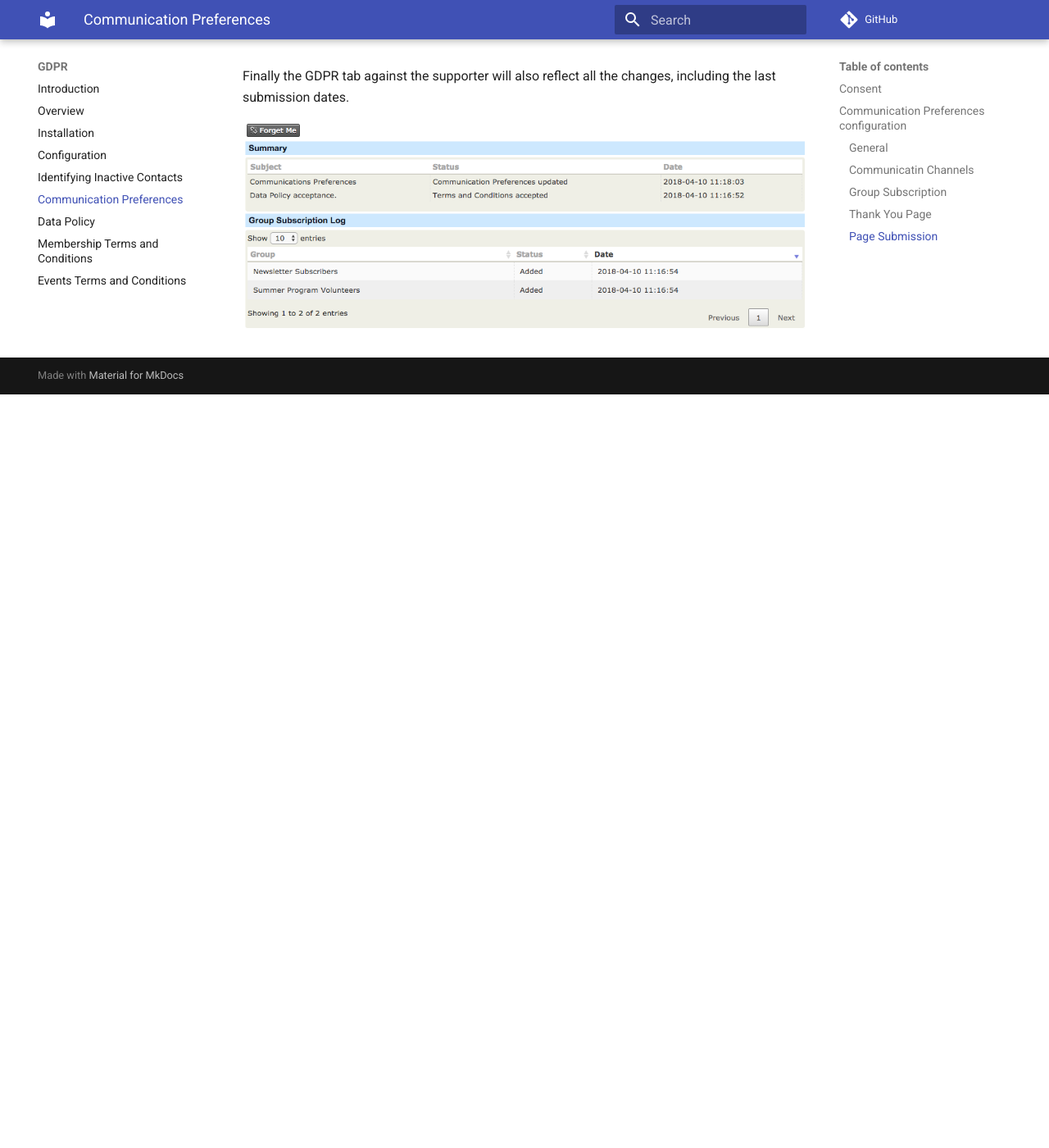
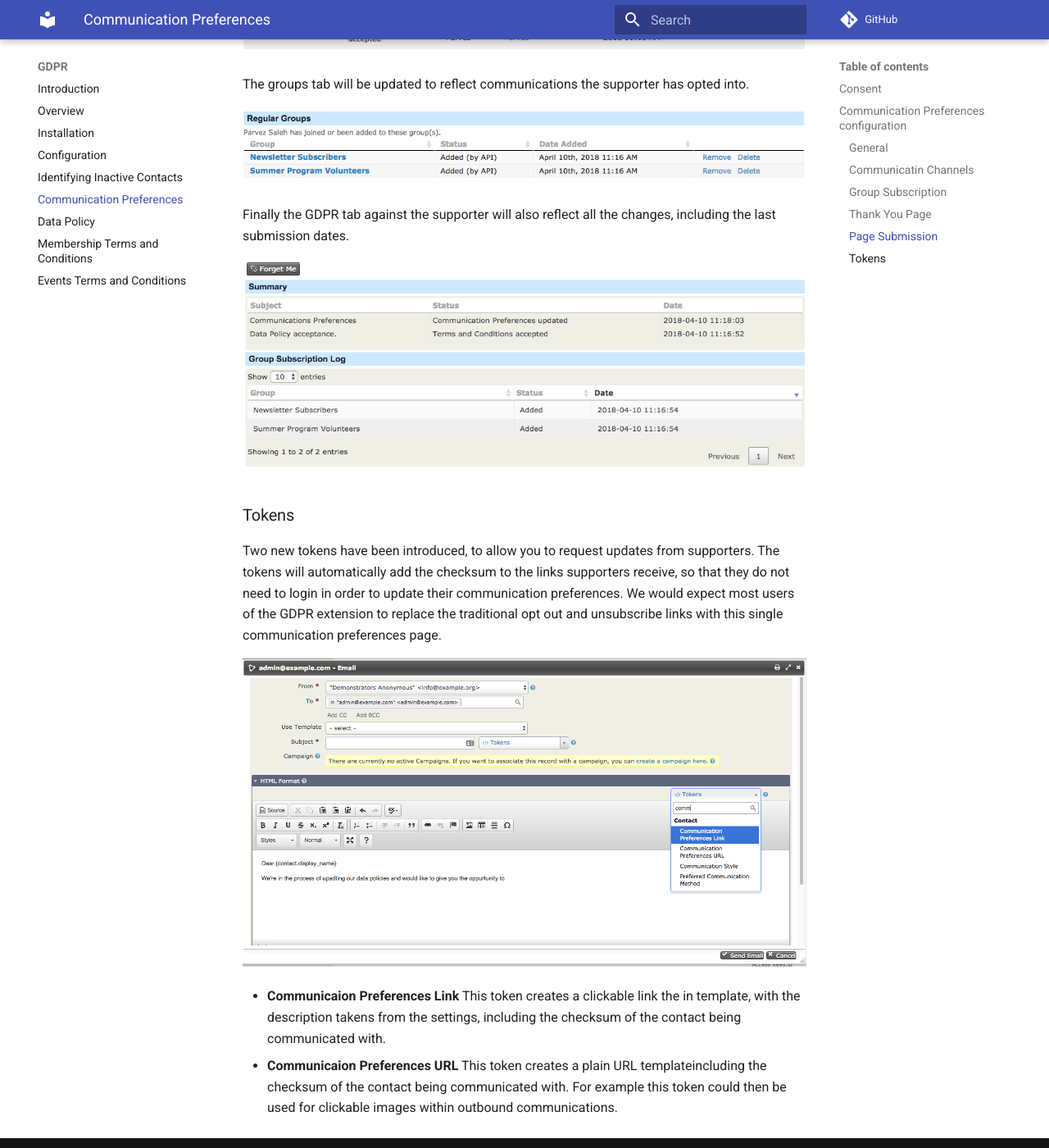
Before and after one commit to veda-consulting-company/uk.co.vedaconsulting.gdpr, an MkDocs documentation site: the page built from docs/communication-preferences.md, in a window 1280 px wide and 1400 px high, scrolled down 6725 px. Shown: the whole window at 82% size. Built offline with MkDocs 1.6.1 and Material for MkDocs 9.7.7, drawn with Linux system fonts in a browser that asks for light colours; comment, search, counter and statistics services are not loaded; old or Windows-style settings are respelled for this version of MkDocs; before the commit the page ends 7206 px from its top, so only the background shows below that; some of the changed text lies outside the part shown.

Commit message:
Docs Communication Preferences

```diff
--- a/docs/communication-preferences.md
+++ b/docs/communication-preferences.md
@@ -72,6 +72,9 @@ On enabling the **Allow users to opt-in to mailing groups.** checkbox, all group
 
 ![Supporter Communication Preferences](/images/communication-preferences-groups.png)
 
+!!! note
+    The **Email** channel is a reflection of the no bulk emails setting in CiviCRM. Therefore if a supporter opts out of email their **No Bulk Emails** communication preference will be activated. The reason for this approach is that transactional emails, such as event registration confirmation or donation receipts, will still be sent, it is only mass communications that the supporter is opting out of.
+
 Each group has the following options
 
 * **Group** The internal CiviCRM group name
@@ -119,3 +122,12 @@ The groups tab will be updated to reflect communications the supporter has opted
 Finally the GDPR tab against the supporter will also reflect all the changes, including the last submission dates.
 
 ![Supporter Communication Preferences](/images/communication-preferences-gdpr-tab.png)
+
+### Tokens
+
+Two new tokens have been introduced, to allow you to request updates from supporters. The tokens will automatically add the checksum to the links supporters receive, so that they do not need to login in order to update their communication preferences. We would expect most users of the GDPR extension to replace the traditional opt out and unsubscribe links with this single communication preferences page.
+
+![Supporter Communication Preferences](/images/communication-preferences-tokens.png)
+
+* **Communicaion Preferences Link** This token creates a clickable link the in template, with the description takens from the settings, including the checksum of the contact being communicated with.
+* **Communicaion Preferences URL** This token creates a plain URL templateincluding the checksum of the contact being communicated with. For example this token could then be used for clickable images within outbound communications.
```
Also changed, not shown: docs/images/communication-preferences-tokens.png (added).
